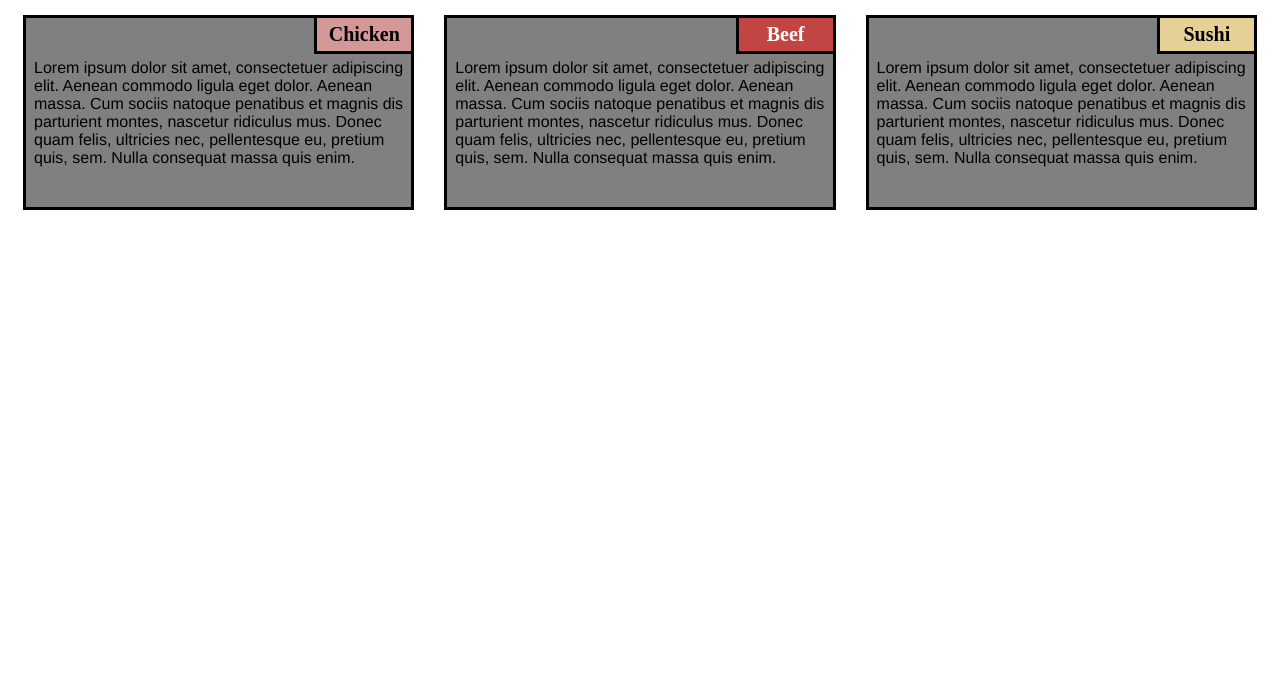
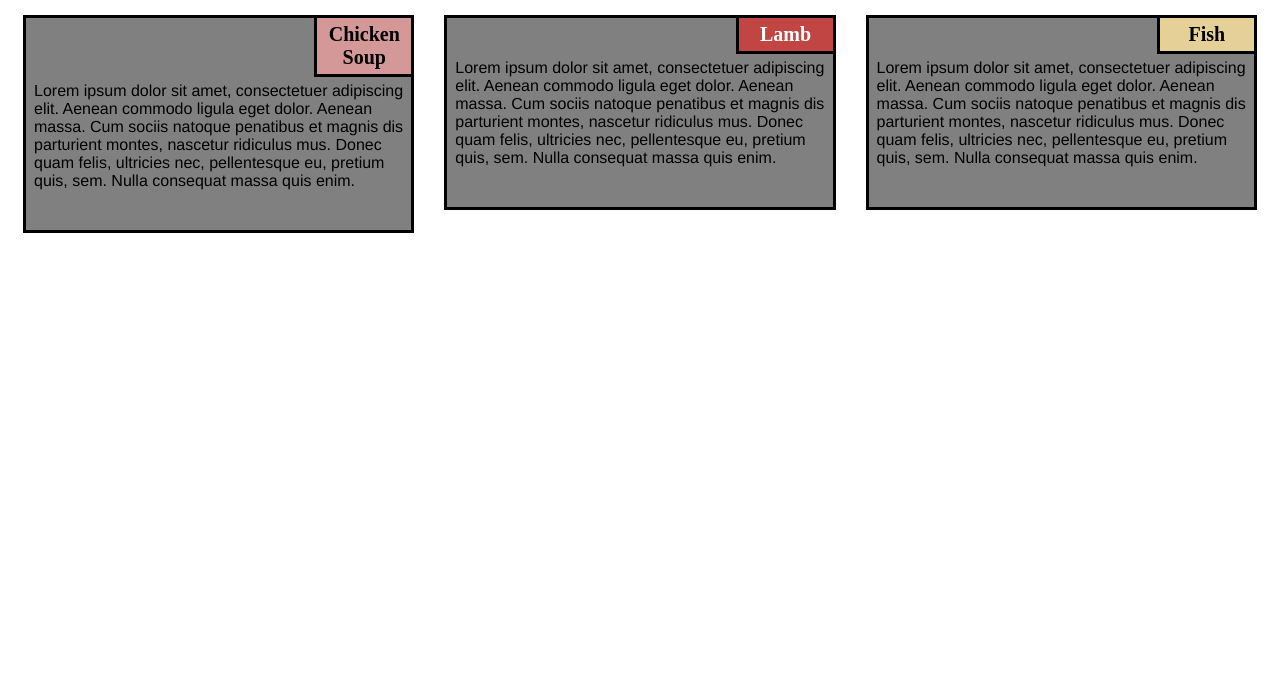
Before and after one commit to m-tabaei/m-tabaei.github.io, a plain HTML site: page mod2-solution/index.html in a window 1280 px wide. Shown: the part 107-800 px from the top of the page. Drawn offline with Linux system fonts and the light colour scheme.

Commit message:
Update index.html

```diff
--- a/mod2-solution/index.html
+++ b/mod2-solution/index.html
@@ -12,7 +12,7 @@
     <h1>Our Menu</h1>
     <section class="column-lg-4 colmn-md-6 colmn-sm-12">
         <div>
-            <p class="sub1">Chicken</p>
+            <p class="sub1">Chicken Soup</p>
             <p class="content">
                 Lorem ipsum dolor sit amet, consectetuer adipiscing elit. Aenean commodo ligula eget dolor. Aenean massa. Cum sociis natoque penatibus et magnis dis parturient montes, nascetur ridiculus mus. Donec quam felis, ultricies nec, pellentesque eu, pretium quis, sem. Nulla consequat massa quis enim.
             </p>
@@ -20,14 +20,14 @@
     </section>
     <section class="column-lg-4 colmn-md-6 colmn-sm-12">
         <div>
-            <p class="sub2">Beef</p>
+            <p class="sub2">Lamb</p>
             <p class="content">
                 Lorem ipsum dolor sit amet, consectetuer adipiscing elit. Aenean commodo ligula eget dolor. Aenean massa. Cum sociis natoque penatibus et magnis dis parturient montes, nascetur ridiculus mus. Donec quam felis, ultricies nec, pellentesque eu, pretium quis, sem. Nulla consequat massa quis enim.
         </div>
     </section>
     <section class="column-lg-4 colmn-md-12 colmn-sm-12">
         <div>
-            <p class="sub3">Sushi</p>
+            <p class="sub3">Fish</p>
             <p class="content">
                 Lorem ipsum dolor sit amet, consectetuer adipiscing elit. Aenean commodo ligula eget dolor. Aenean massa. Cum sociis natoque penatibus et magnis dis parturient montes, nascetur ridiculus mus. Donec quam felis, ultricies nec, pellentesque eu, pretium quis, sem. Nulla consequat massa quis enim.
             </p>
```
